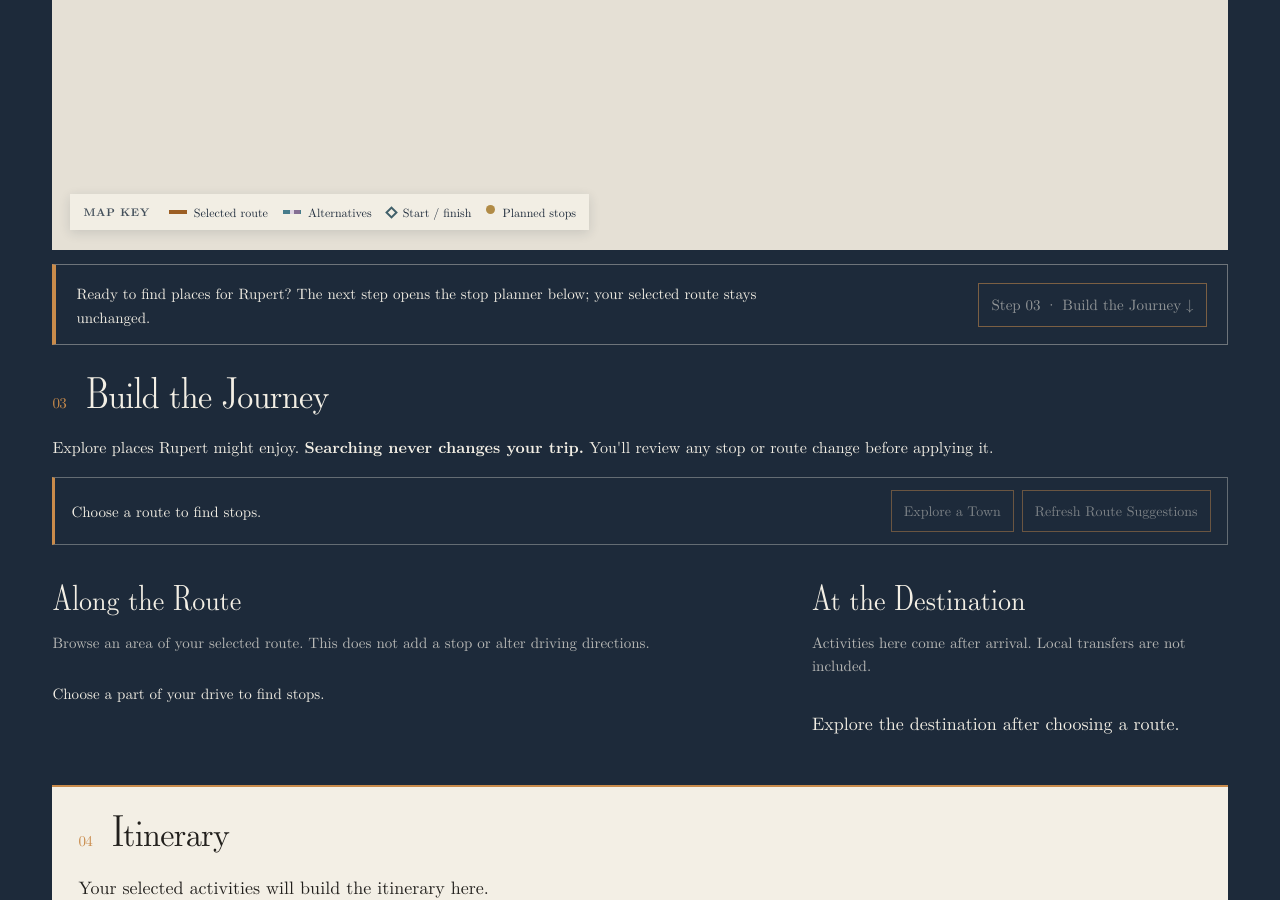
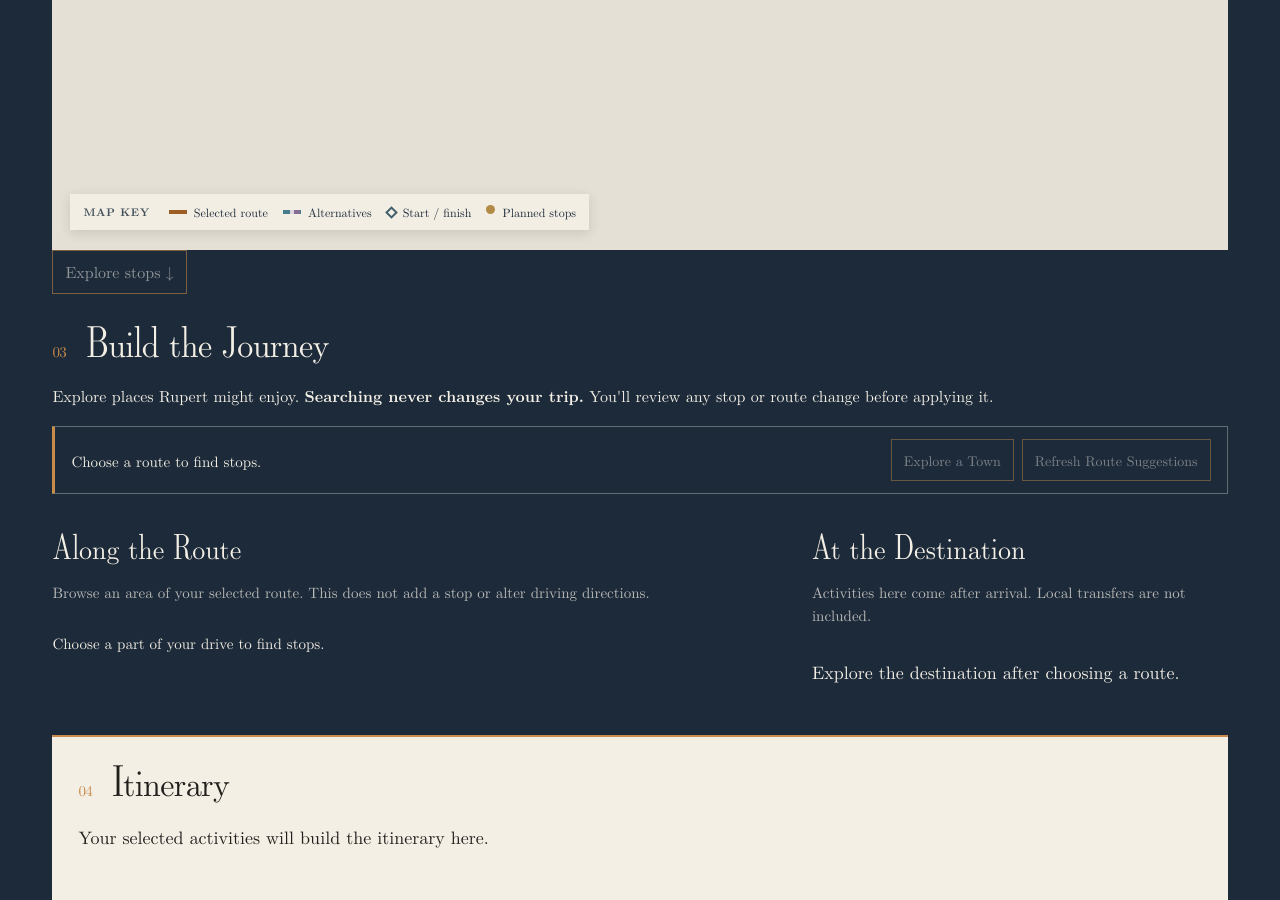
Before and after one commit to iainholmes/iainholmes.github.io, a Jekyll site: the page rupert/travel/index.html, which Jekyll copies as it is, in a window 1280 px wide and 900 px high, scrolled down 1515 px. Built offline with Jekyll 4.4.1, drawn with Linux system fonts in a browser that asks for light colours; a script that is not in the unit is left out.

Commit message:
Replace oversized Travel stage transition with a compact, intentional next-step link

```diff
--- a/rupert/travel/index.html
+++ b/rupert/travel/index.html
@@ -90,7 +90,7 @@
   <section class="journey-stage" id="route-stage" aria-labelledby="route-h"><div class="stage-head"><h2 class="sec-h" id="route-h"><span>02</span> Choose a Route</h2><button id="fit-trip" type="button" disabled title="Recenter the map to show all routes and stops">Show Entire Journey</button></div><p class="fit-feedback" id="map-fit-feedback" role="status" aria-live="polite"></p><div id="route-families" class="route-families"><p>Enter your origin and destination to compare routes.</p></div>
     <div class="travel-map-toolbar"><div><h3>Explore the Road</h3><p>Choose the map style that makes your route easiest to read.</p></div><div class="travel-map-modes" role="group" aria-label="Travel map appearance"><button type="button" data-travel-theme="day" aria-pressed="true">Day</button><button type="button" data-travel-theme="dusk" aria-pressed="false">Dusk</button><button type="button" data-travel-theme="night" aria-pressed="false">Night</button></div></div>
     <div class="trip-map" aria-label="Journey map"><div id="travel-map" class="map-canvas"></div><p id="trip-map-status" role="status">Loading map…</p><div class="trip-map-key" role="note" aria-label="Map legend"><strong>Map key</strong><span class="route-key-selected">Selected route</span><span class="route-key-alt">Alternatives</span><span class="route-key-marker">Start / finish</span><span class="route-key-stop">Planned stops</span></div><button id="close-activity" type="button" hidden>Back to Whole Route</button></div>
-    <div class="route-followup"><p>Ready to find places for Rupert? The next step opens the stop planner below; your selected route stays unchanged.</p><button id="explore-route" type="button" disabled>Step 03 · Build the Journey ↓</button></div>
+    <nav class="route-next" aria-label="Continue planning"><button id="explore-route" type="button" disabled title="Continue to Build the Journey; your selected route will not change">Explore stops <span aria-hidden="true">↓</span></button></nav>
   </section>
   <section class="journey-stage" id="build-stage" aria-labelledby="build-h"><h2 class="sec-h" id="build-h"><span>03</span> Build the Journey</h2>
     <div class="trip-context" id="trip-context" hidden><div><span class="context-eyebrow">Currently editing</span><p id="trip-context-route"></p></div><p id="trip-context-detail"></p></div>
```
